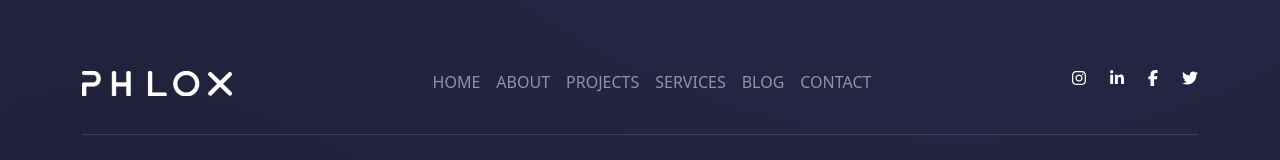
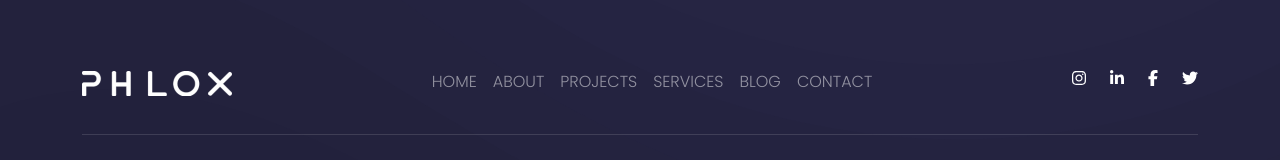
Before and after one commit to MarcoMazzeo01/proj-html-vuejs, a Vue app: page / in a window 1280 px wide. Shown: the part 1835-1995 px from the top of the page. Built offline with nearby package versions, Linux system fonts and the light colour scheme.

Commit message:
edit: footer bottom menu font

```diff
--- a/src/components/Footer.vue
+++ b/src/components/Footer.vue
@@ -92,6 +92,8 @@ export default {
   }
   .menu > li {
     display: inline-block;
+    font-family: $poppins-font;
+    font-weight: 300;
 
     a {
       text-decoration: none;
```
